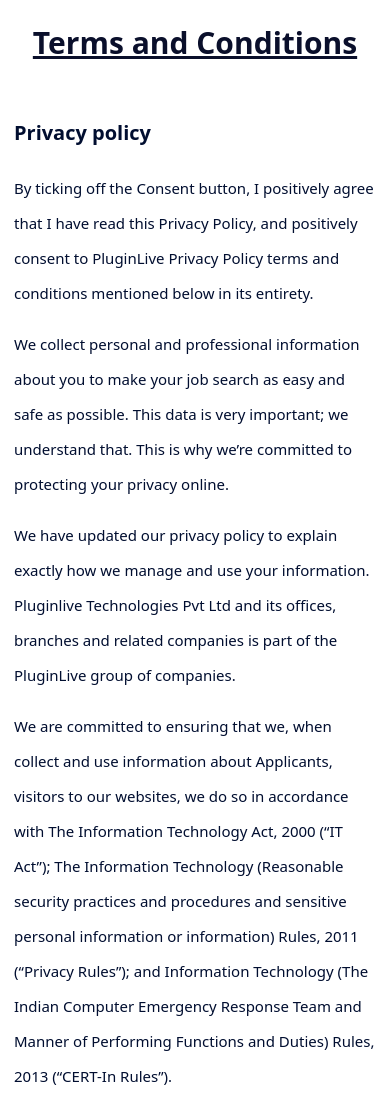
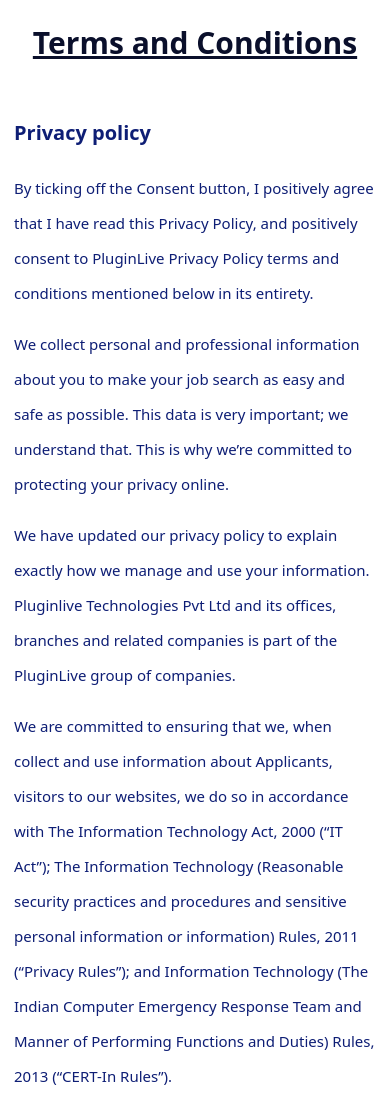
Before and after one commit to SaiAnish4828/HTML, a plain HTML site: page index.html in a window 390 px wide. Shown: the top 1097 px of the page. Drawn offline with nearby package versions, Linux system fonts and the light colour scheme.

Commit message:
new done

```diff
--- a/plugin.css
+++ b/plugin.css
@@ -9,7 +9,7 @@
 
 .head-text{
     font-family: system-ui, -apple-system, BlinkMacSystemFont, 'Segoe UI', Roboto, Oxygen, Ubuntu, Cantarell, 'Open Sans', 'Helvetica Neue', sans-serif;
-    color: #010e30;
+    color: #0E1E75;
     font-size: 32px;
     font-weight: 700;
     line-height: 40px;
@@ -18,7 +18,7 @@
 }
 .text{
     font-family: system-ui, -apple-system, BlinkMacSystemFont, 'Segoe UI', Roboto, Oxygen, Ubuntu, Cantarell, 'Open Sans', 'Helvetica Neue', sans-serif;
-    color: #010e30;
+    color: #0E1E75;
     font-size: 20px;
     font-weight: 400;
     letter-spacing: 0;
@@ -42,7 +42,7 @@
 
     .head-text{
         font-family: system-ui, -apple-system, BlinkMacSystemFont, 'Segoe UI', Roboto, Oxygen, Ubuntu, Cantarell, 'Open Sans', 'Helvetica Neue', sans-serif;
-    color: #010e30;
+    color: #0E1E75;
     font-size: 20px;
     font-weight: 700;
     line-height: 40px;
@@ -66,7 +66,7 @@
 }
 .text{
     font-family: system-ui, -apple-system, BlinkMacSystemFont, 'Segoe UI', Roboto, Oxygen, Ubuntu, Cantarell, 'Open Sans', 'Helvetica Neue', sans-serif;
-    color: #010e30;
+    color: #0E1E75;
     font-size: 15px;
     font-weight: 400;
     letter-spacing: 0;
```
